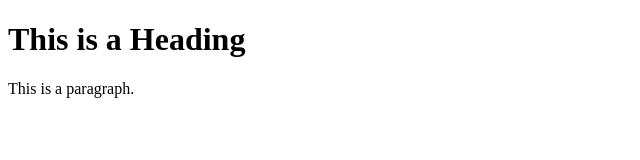
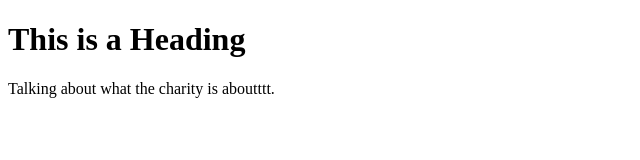
Before and after one commit to RNabila/animal_charity, a plain HTML site: page index.html in a window 1280 px wide. Shown: the whole page, without its empty margins (0-640 px from the left). Drawn offline with Linux system fonts and the light colour scheme.

Commit message:
Update index.html

```diff
--- a/index.html
+++ b/index.html
@@ -4,9 +4,13 @@
 <title>Page Title</title>
 </head>
 <body>
+<header>
+  <h1>This is a Heading</h1>
+</header>
+<main>
+  <p>Talking about what the charity is aboutttt.</p>
+</main>
 
-<h1>This is a Heading</h1>
-<p>This is a paragraph.</p>
 
 </body>
 </html>
```
